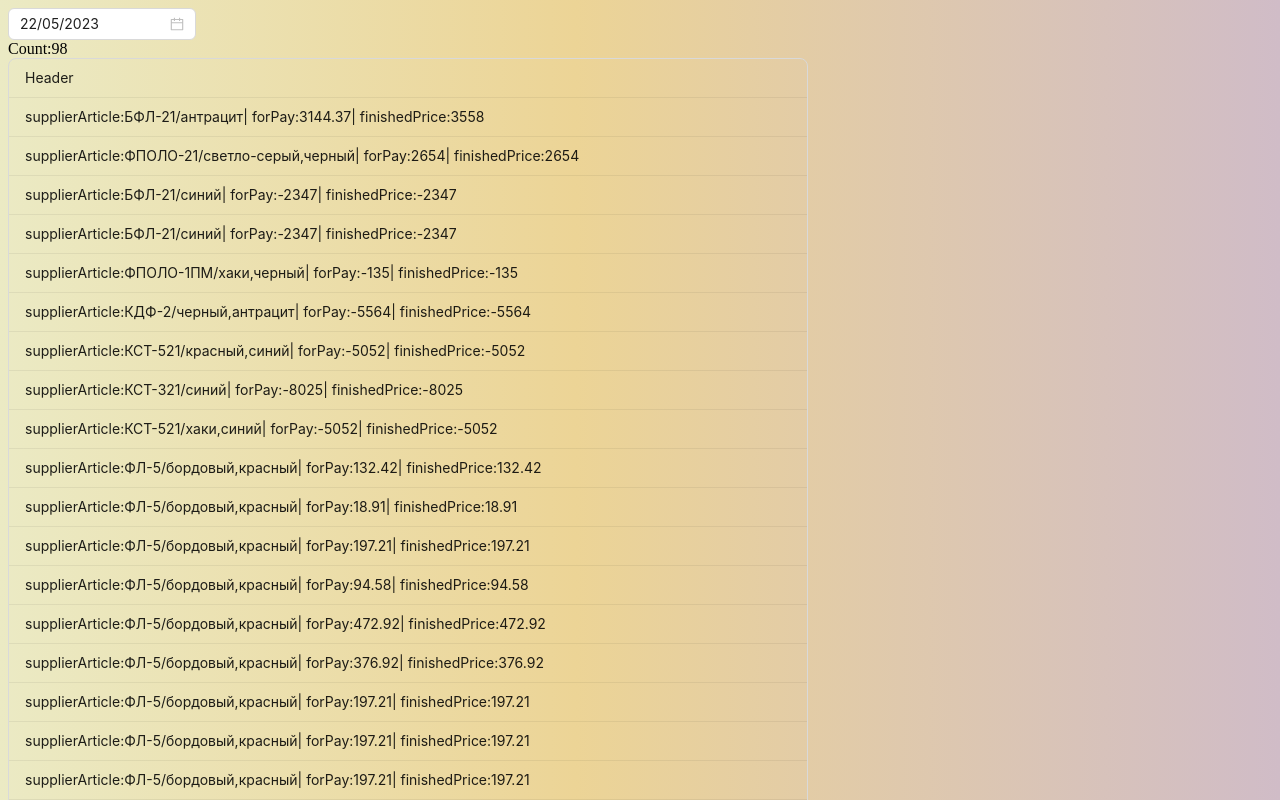
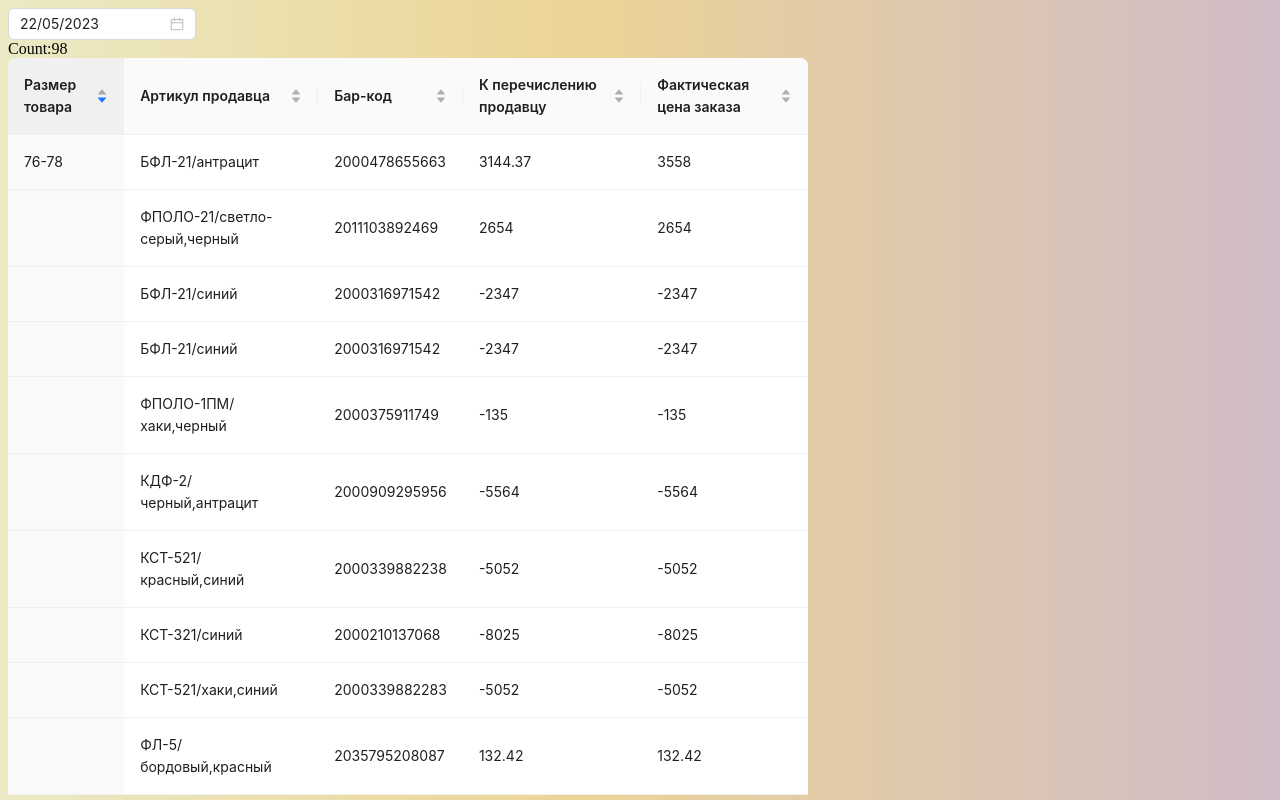
Before and after one commit to Aleks164/hanster_stat, a React app: page / in a window 1280 px wide. Shown: the top 800 px of the page. Built offline with nearby package versions, Linux system fonts and the light colour scheme.

Commit message:
add table with pagination and sorting for every columns

```diff
--- a/src/components/ListOfItems.tsx
+++ b/src/components/ListOfItems.tsx
@@ -2,33 +2,47 @@ import React, { useEffect, useState } from "react";
 import dayjs from "dayjs";
 import { SalesItem } from "@/api";
 import data from "@/data/sales.json";
-import { DatePicker, List } from "antd";
+import { DatePicker, Table } from "antd";
 
 const dateFormat = "DD/MM/YYYY";
+const columns = [{
+  title: 'Размер товара',
+  dataIndex: 'techSize',
+  key: 'techSize', defaultSortOrder: 'descend',
+  sorter: (a, b) => a.techSize - b.techSize,
+}, {
+  title: 'Артикул продавца',
+  dataIndex: 'supplierArticle',
+  key: 'supplierArticle',
+  sorter: (a, b) => {
+    return ('' + a.supplierArticle).localeCompare(b.supplierArticle);
+  },
+}, {
+  title: 'Бар-код',
+  dataIndex: 'barcode',
+  key: 'barcode',
+  sorter: (a, b) => a.barcode - b.barcode,
+}, {
+  title: 'К перечислению продавцу',
+  dataIndex: 'forPay',
+  key: 'forPay',
+  sorter: (a, b) => a.forPay - b.forPay
+}, {
+  title: 'Фактическая цена заказа',
+  dataIndex: 'finishedPrice',
+  key: 'finishedPrice',
+  sorter: (a, b) => a.finishedPrice - b.finishedPrice
+}]
 
 function ListOfItems() {
-  // console.log(data.data.products);
   const [itemsList, setItemsList] = useState<SalesItem[]>([]);
   const [selectedDate, setSelectedDate] = useState("22/05/2023");
 
-  // const currentDate = new Date(selectedDate);
-  // const currentDate2 = dayjs(selectedDate, dateFormat);
-
-  // console.log(currentDate2.month(), currentDate2.day());
-
   useEffect(() => {
-    // return;
     const currentDate = dayjs(selectedDate, dateFormat);
     const products = data as unknown as SalesItem[];
     const filteredProducts = products.filter((product) => {
       const productDate = new Date(product.date!);
-
-      console.log(
-        productDate.getMonth(),
-        currentDate.month(),
-        productDate.getDate(),
-        currentDate.date()
-      );
       return (
         productDate.getMonth() === currentDate.month() &&
         productDate.getDate() === currentDate.date()
@@ -48,18 +62,7 @@ function ListOfItems() {
         format={dateFormat}
       />
       <div>Count:{itemsList.length}</div>
-      <List
-        size="small"
-        header={<div>Header</div>}
-        bordered
-        dataSource={itemsList}
-        renderItem={(item) => (
-          <List.Item>
-            supplierArticle:{item.supplierArticle}| forPay:{item.forPay}|
-            finishedPrice:{item.finishedPrice}
-          </List.Item>
-        )}
-      />
+      <Table dataSource={itemsList} columns={columns} />
     </div>
   );
 }
```
